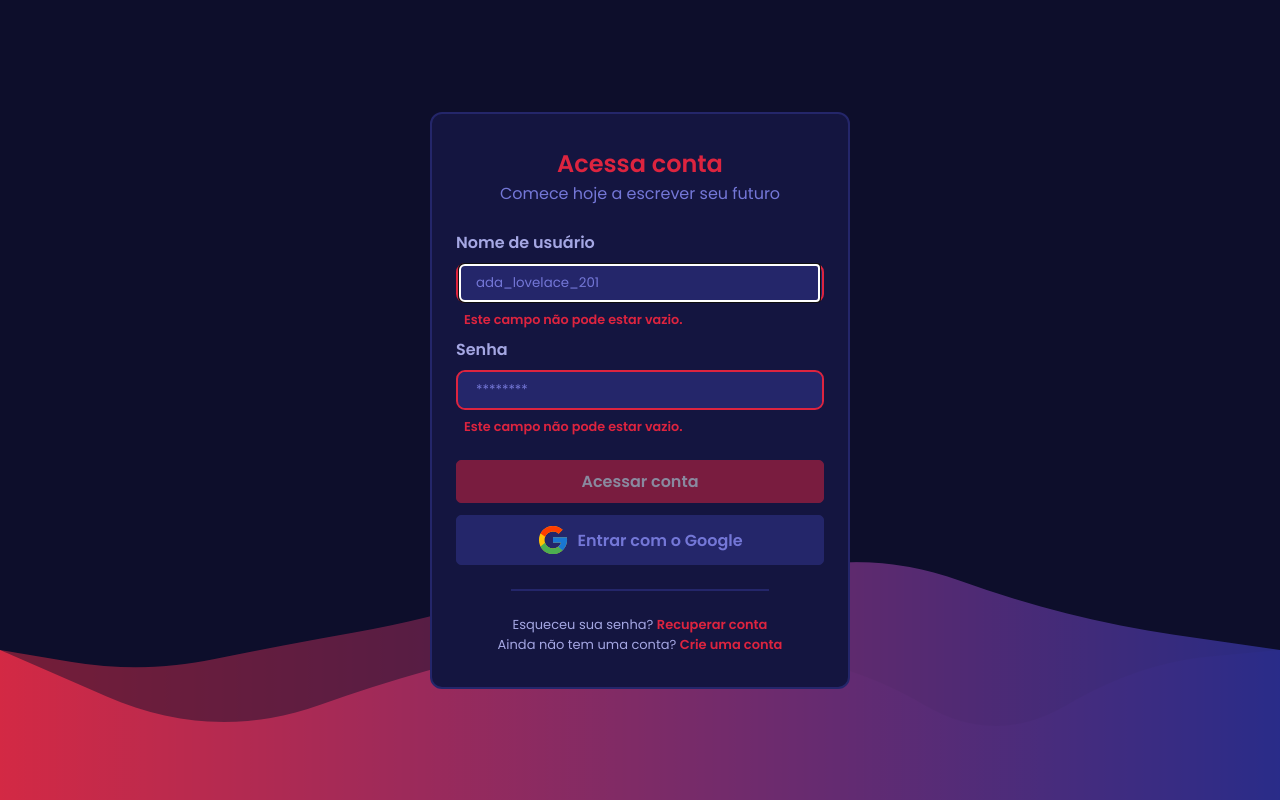
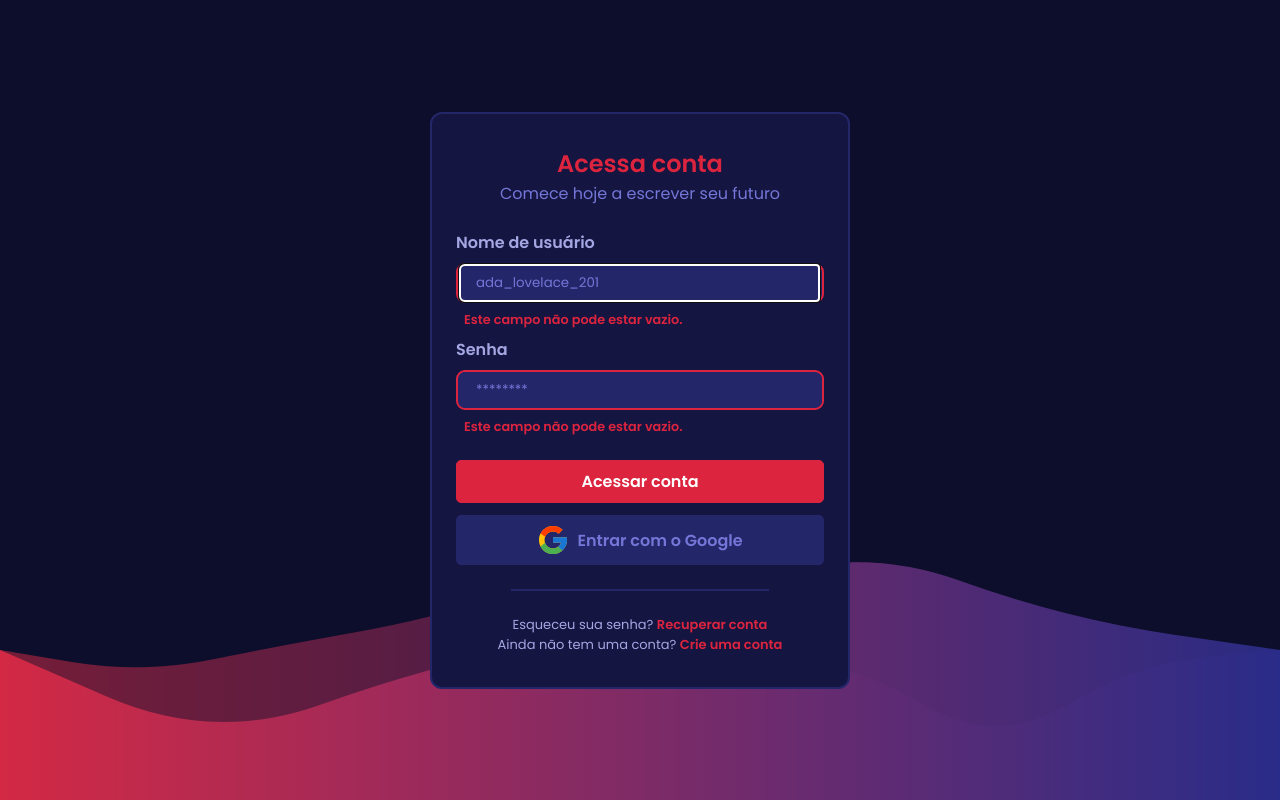
Before and after one commit to Minnemi/minnemi-front, a Vue app: page /auth/sign-in in a window 1280 px wide. Built offline with nearby package versions, Linux system fonts and the light colour scheme; some icons are missing.

Commit message:
chore: change button submit required status

```diff
--- a/src/components/forms/TextInput.vue
+++ b/src/components/forms/TextInput.vue
@@ -69,14 +69,18 @@ function resetField() {
 function execCheckValidity(msg = '') {
   inputRef.value.setCustomValidity(msg);
 
+  const buttonSubmitForm = document.querySelector('[data-submit-form]') || null;
+
   if (!inputRef.value.checkValidity()) {
     inputBoxRef.value.classList.add('error');
     errorMessage.value = inputRef.value.validationMessage;
+    buttonSubmitForm && buttonSubmitForm.setAttribute('disabled', true);
     return;
   }
 
   inputBoxRef.value.classList.remove('error');
   errorMessage.value = '';
+  buttonSubmitForm && buttonSubmitForm.removeAttribute('disabled');
 }
 
 function validation() {
--- a/src/components/forms/WrapperForm.vue
+++ b/src/components/forms/WrapperForm.vue
@@ -33,10 +33,6 @@ function dispatch(input) {
 function validateRequiredFields() {
   const inputs = document.querySelectorAll('input[required]') || [];
   inputs.forEach(input => dispatch(input));
-}
-
-function handleClick() {
-  validateRequiredFields();
 }
 
 onMounted(() => {
--- a/src/components/utils/ButtonComponent.vue
+++ b/src/components/utils/ButtonComponent.vue
@@ -61,11 +61,6 @@ onMounted(() => {
   overflow: hidden;
 
   transition: background-color .2s ease, border-color .2s ease;
-
-  &:disabled {
-    cursor: not-allowed;
-    opacity: .5;
-  }
 }
 
 .simple {
```
